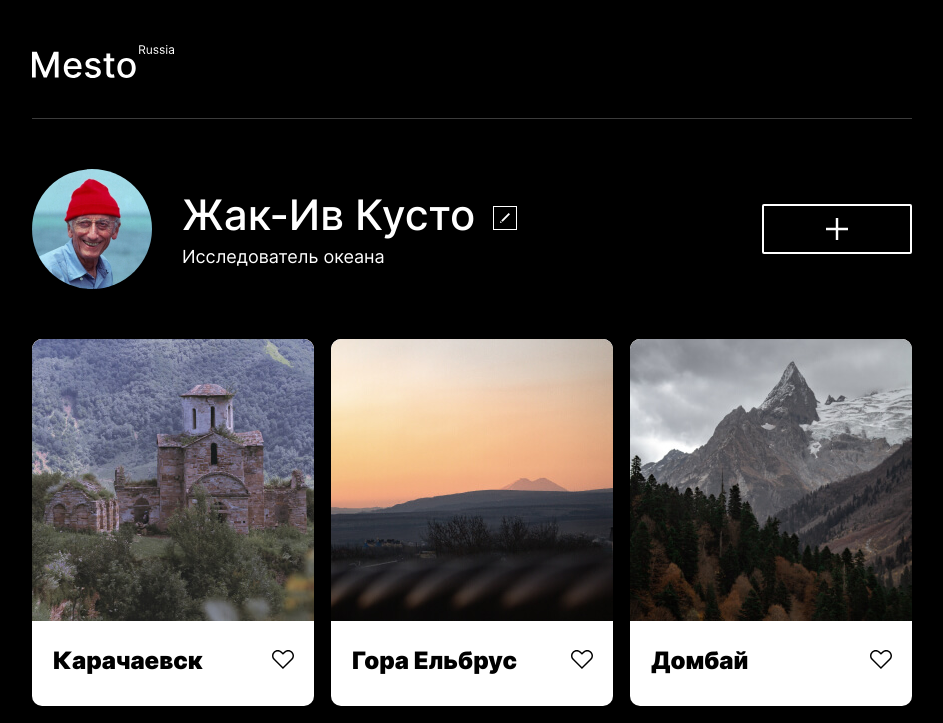
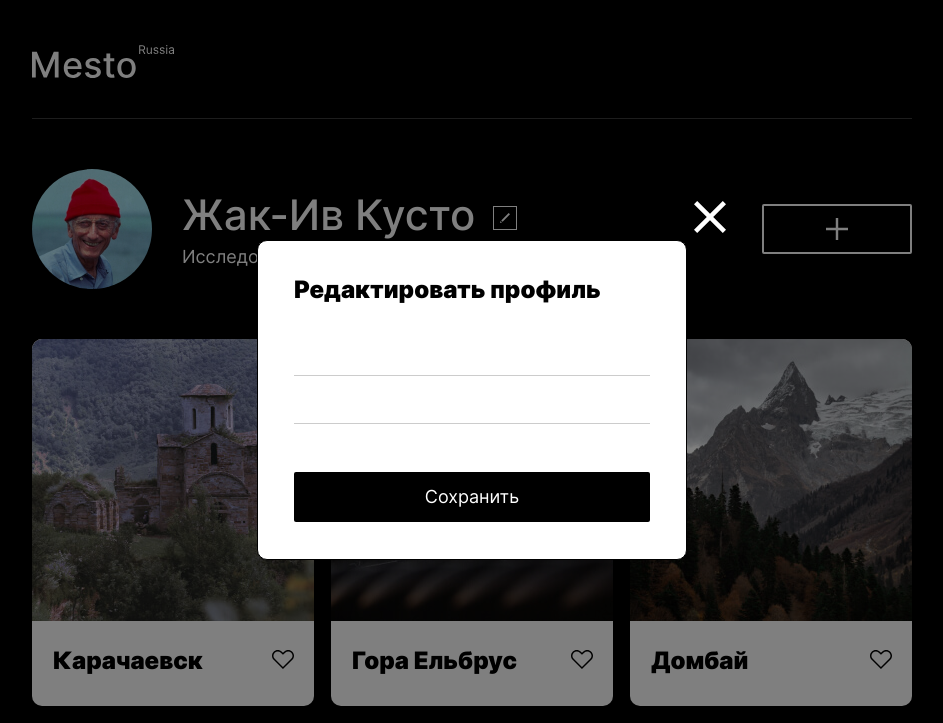
Before and after one commit to Alexandr-sh/mesto-project, a plain HTML site: page index.html in a window 1280 px wide. Shown: the top 723 px of the page, without its empty margins (168-1111 px from the left). Drawn offline with Linux system fonts and the light colour scheme.

Commit message:
Исправлена форма

```diff
--- a/blocks/elements/__ico/elements__ico.css
+++ b/blocks/elements/__ico/elements__ico.css
@@ -7,6 +7,8 @@
   background-size: cover;
   background-position: center;
   fill: rgb(0,0,0);
+  background-color: rgb(255,255,255);
+  border: none;
 }
 
 .elements__ico:hover {
--- a/blocks/popup/__close-button/popup__close-button.css
+++ b/blocks/popup/__close-button/popup__close-button.css
@@ -6,6 +6,8 @@
     height: 32px;
     background-image: url("../../../images/Close-icon.svg");
     background-size: cover;
+    background-color: rgba(0, 0, 0, 0);
+    border: none;
 }
 
 .popup__close-button:hover {
--- a/blocks/popup/popup.css
+++ b/blocks/popup/popup.css
@@ -6,3 +6,12 @@
   align-items: center;
   position: fixed;
 }
+
+.popup::after {
+  content: "";
+  position: absolute;
+  width: 100%;
+  height: 100%;
+  background-color: #000;
+  opacity: 0.5;
+}
--- a/blocks/profile/__add-button/profile__add-button.css
+++ b/blocks/profile/__add-button/profile__add-button.css
@@ -8,6 +8,7 @@
     background-repeat: no-repeat;
     background-position: center;
     border: 2px solid rgb(255,255,255);
+    background-color: #000;
     border-radius: 2px;
 }
 
--- a/blocks/profile/__edit-button/profile__edit-button.css
+++ b/blocks/profile/__edit-button/profile__edit-button.css
@@ -8,6 +8,7 @@
     background-position: center;
     background-size: auto;
     border: 1px solid rgb(255,255,255);
+    background-color: #000;
     align-self: end;
 }
 
--- a/index.html
+++ b/index.html
@@ -17,70 +17,69 @@
             <div class="profile__avatar"></div>
             <div class="profile__info">
                 <h1 class="profile__name">Жак-Ив Кусто</h1>
-                <div class="profile__edit-button"></div>
+                <button class="profile__edit-button" type="button"></button>
                 <h2 class="profile__description">Исследователь океана</h2>
             </div>
-            <div class="profile__add-button"></div>
+            <button type="button" class="profile__add-button"></button>
         </section>
 
         <section class="elements page__elements">
             <figure class="elements__element">
                 <div class="elements__image elements__image_place_karachaevsk"></div>
-                <div class="elements__caption">
+                <figcaption class="elements__caption">
                     <p class="elements__title">Карачаевск</p>
-                    <div class="elements__ico"></div>
-                </div>
+                    <button type="button" class="elements__ico"></button>
+                </figcaption>
             </figure>
             <figure class="elements__element">
                 <div class="elements__image elements__image_place_elbrus"></div>
-                <div class="elements__caption">
+                <figcaption class="elements__caption">
                     <p class="elements__title">Гора Ельбрус</p>
-                    <div class="elements__ico"></div>
-                </div>
+                    <button type="button" class="elements__ico"></button>
+                </figcaption>
             </figure>
             <figure class="elements__element">
                 <div class="elements__image elements__image_place_dombay"></div>
-                <div class="elements__caption">
+                <figcaption class="elements__caption">
                     <p class="elements__title">Домбай</p>
-                    <div class="elements__ico"></div>
-                </div>
+                    <button type="button" class="elements__ico"></button>
+                </figcaption>
             </figure>
             <figure class="elements__element">
                 <div class="elements__image elements__image_place_elbrus"></div>
-                <div class="elements__caption">
+                <figcaption class="elements__caption">
                     <p class="elements__title">Гора Ельбрус</p>
-                    <div class="elements__ico"></div>
-                </div>
+                    <button type="button" class="elements__ico"></button>
+                </figcaption>
             </figure>
             <figure class="elements__element">
                 <div class="elements__image elements__image_place_dombay"></div>
-                <div class="elements__caption">
+                <figcaption class="elements__caption">
                     <p class="elements__title">Домбай</p>
-                    <div class="elements__ico"></div>
-                </div>
+                    <button type="button" class="elements__ico"></button>
+                </figcaption>
             </figure>
             <figure class="elements__element">
                 <div class="elements__image elements__image_place_karachaevsk"></div>
-                <div class="elements__caption">
+                <figcaption class="elements__caption">
                     <p class="elements__title">Карачаево-Черкесия</p>
-                    <div class="elements__ico"></div>
-                </div>
+                    <button type="button" class="elements__ico"></button>
+                </figcaption>
             </figure>
         </section>
     </main>
 
     <footer class="footer page__footer">
-        <p class="footer__text">© 2020 Mesto Russia</p>
+        <p class="footer__text">&#169; 2020 Mesto Russia</p>
     </footer>
 
-    <section class="popup">
-        <div class="popup__overlay"></div>
-        <form class="popup__container">
+    <section class="popup popup_opened">
+        <form class="popup__container" name="edit-profile-form">
             <h2 class="popup__header">Редактировать профиль</h2>
             <input type="text" name="name" required class="popup__text">
             <input type="text" name="description" required class="popup__text">
-            <input type="submit" value="Сохранить" class="popup__save-button">
-            <div class="popup__close-button"></div>
+            <input type="submit" name="save" value="Сохранить" class="popup__save-button">
+            <button type="button" class="popup__close-button"></button>
         </form>
     </section>
 </body>
```
